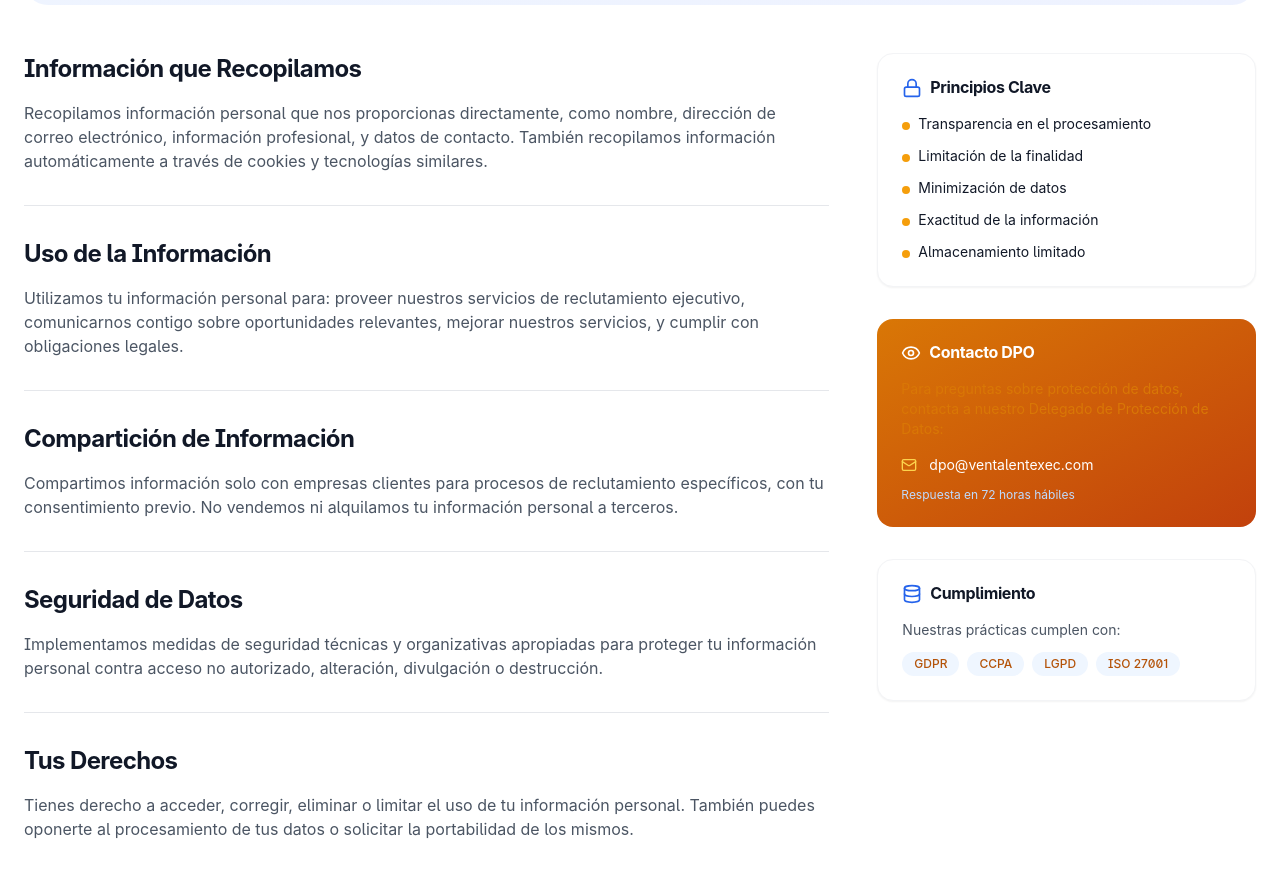
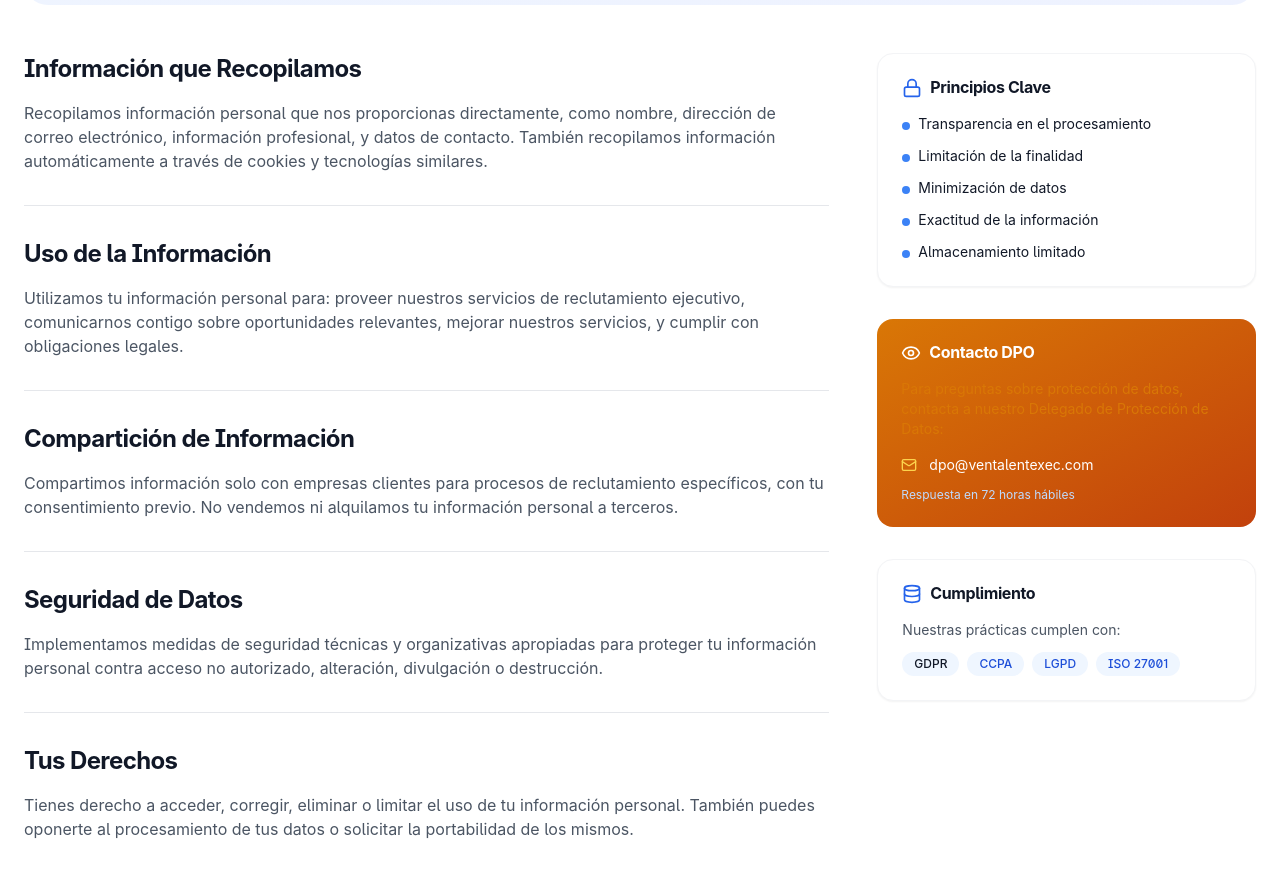
Before and after one commit to serranolash/petrolink, a React (Vite) app: page /politica-privacidad in a window 1280 px wide. Shown: the part 620-1491 px from the top of the page. Built offline with nearby package versions, Linux system fonts and the light colour scheme.

Commit message:
Sincronizar colores

```diff
--- a/src/pages/PrivacyPolicy.jsx
+++ b/src/pages/PrivacyPolicy.jsx
@@ -74,23 +74,23 @@ export default function PrivacyPolicy() {
               </h4>
               <ul className="space-y-3">
                 <li className="flex items-start gap-2">
-                  <div className="w-2 h-2 bg-amber-500 rounded-full mt-2"></div>
+                  <div className="w-2 h-2 bg-blue-500 rounded-full mt-2"></div>
                   <span className="text-sm">Transparencia en el procesamiento</span>
                 </li>
                 <li className="flex items-start gap-2">
-                  <div className="w-2 h-2 bg-amber-500 rounded-full mt-2"></div>
+                  <div className="w-2 h-2 bg-blue-500 rounded-full mt-2"></div>
                   <span className="text-sm">Limitación de la finalidad</span>
                 </li>
                 <li className="flex items-start gap-2">
-                  <div className="w-2 h-2 bg-amber-500 rounded-full mt-2"></div>
+                  <div className="w-2 h-2 bg-blue-500 rounded-full mt-2"></div>
                   <span className="text-sm">Minimización de datos</span>
                 </li>
                 <li className="flex items-start gap-2">
-                  <div className="w-2 h-2 bg-amber-500 rounded-full mt-2"></div>
+                  <div className="w-2 h-2 bg-blue-500 rounded-full mt-2"></div>
                   <span className="text-sm">Exactitud de la información</span>
                 </li>
                 <li className="flex items-start gap-2">
-                  <div className="w-2 h-2 bg-amber-500 rounded-full mt-2"></div>
+                  <div className="w-2 h-2 bg-blue-500 rounded-full mt-2"></div>
                   <span className="text-sm">Almacenamiento limitado</span>
                 </li>
               </ul>
@@ -126,10 +126,10 @@ export default function PrivacyPolicy() {
                   Nuestras prácticas cumplen con:
                 </div>
                 <div className="flex flex-wrap gap-2">
-                  <span className="px-3 py-1 bg-blue-50 text-amber-700 rounded-full text-xs font-medium">GDPR</span>
-                  <span className="px-3 py-1 bg-blue-50 text-amber-700 rounded-full text-xs font-medium">CCPA</span>
-                  <span className="px-3 py-1 bg-blue-50 text-amber-700 rounded-full text-xs font-medium">LGPD</span>
-                  <span className="px-3 py-1 bg-blue-50 text-amber-700 rounded-full text-xs font-medium">ISO 27001</span>
+                  <span className="px-3 py-1 bg-blue-50 text--700 rounded-full text-xs font-medium">GDPR</span>
+                  <span className="px-3 py-1 bg-blue-50 text-blue-700 rounded-full text-xs font-medium">CCPA</span>
+                  <span className="px-3 py-1 bg-blue-50 text-blue-700 rounded-full text-xs font-medium">LGPD</span>
+                  <span className="px-3 py-1 bg-blue-50 text-blue-700 rounded-full text-xs font-medium">ISO 27001</span>
                 </div>
               </div>
             </div>
```
